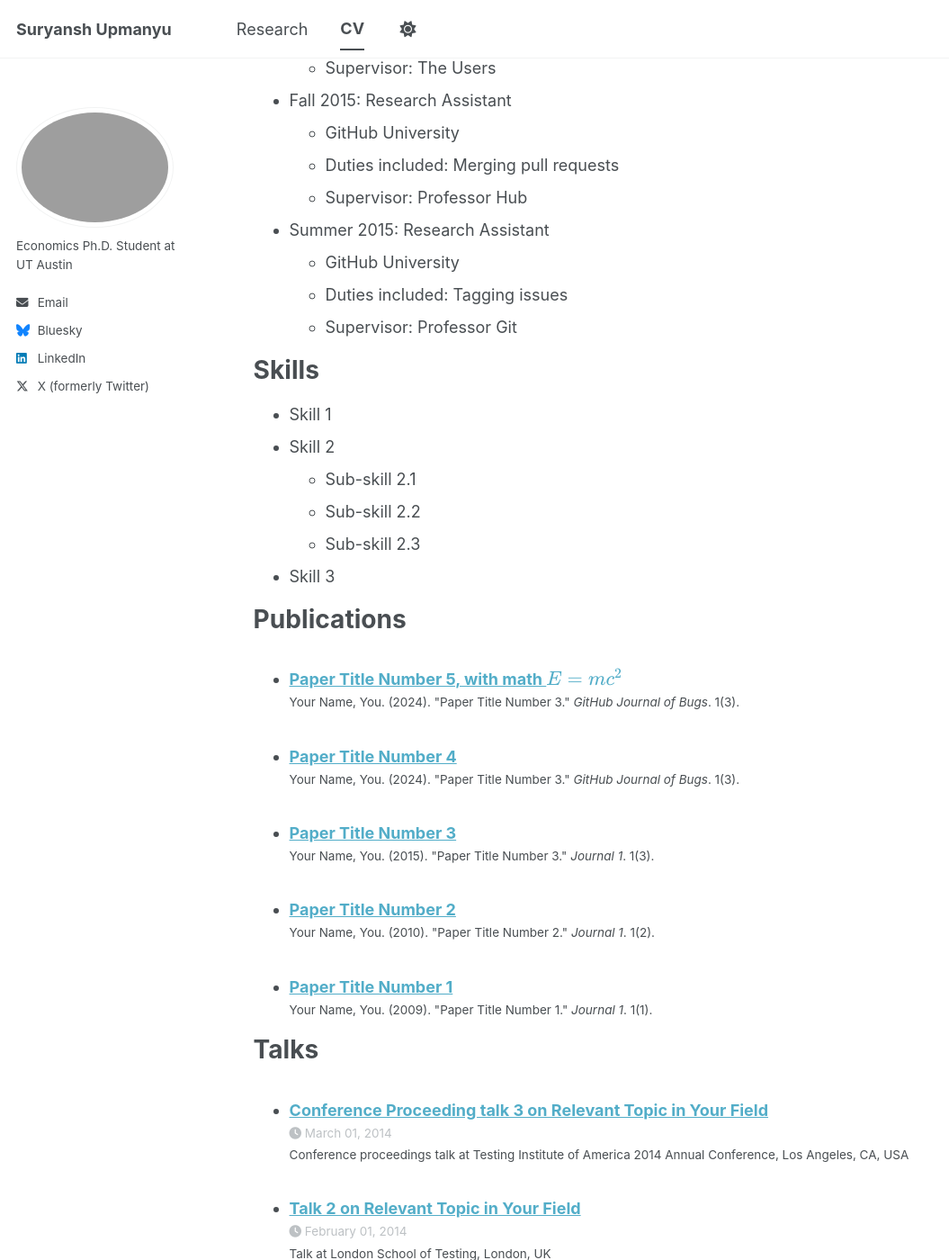
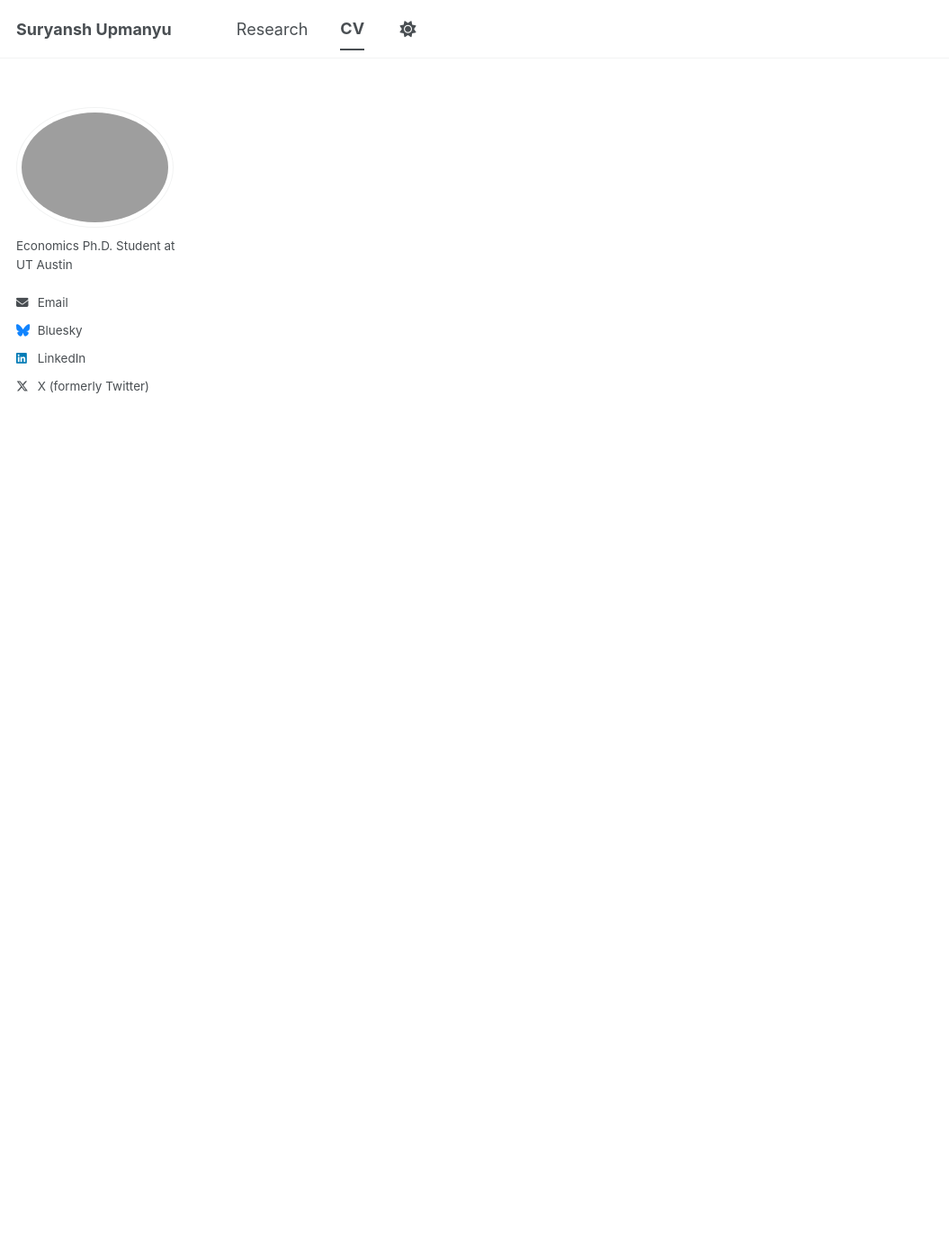
Before and after one commit to upmanyu-suryansh/upmanyu-suryansh.github.io, a Jekyll site: the page built from _pages/cv.md, in a window 1280 px wide and 1400 px high, scrolled down 410 px. Shown: the whole window at 90% size, without its empty margins (0-1055 px from the left). Built offline with Jekyll 4.4.1, drawn with Linux system fonts in a browser that asks for light colours; a script bundle is joined from its source files by our own code; library files that are not in the unit come from our copies; after the commit the page ends 900 px from its top, so only the background shows below that; some of the changed text lies outside the part shown.

Commit message:
Revise CV content and add PDF download link
Removed detailed sections on education, work experience, skills, publications, talks, teaching, and service. Added a link to download the CV in PDF format.

```diff
--- a/_pages/cv.md
+++ b/_pages/cv.md
@@ -9,56 +9,4 @@
 
 {% include base_path %}
 
-Education
-======
-* Ph.D in Version Control Theory, GitHub University, 2018 (expected)
-* M.S. in Jekyll, GitHub University, 2014
-* B.S. in GitHub, GitHub University, 2012
-
-Work experience
-======
-* Spring 2024: Academic Pages Collaborator
-  * GitHub University
-  * Duties includes: Updates and improvements to template
-  * Supervisor: The Users
-
-* Fall 2015: Research Assistant
-  * GitHub University
-  * Duties included: Merging pull requests
-  * Supervisor: Professor Hub
-
-* Summer 2015: Research Assistant
-  * GitHub University
-  * Duties included: Tagging issues
-  * Supervisor: Professor Git
-
-Skills
-======
-* Skill 1
-* Skill 2
-  * Sub-skill 2.1
-  * Sub-skill 2.2
-  * Sub-skill 2.3
-* Skill 3
-
-Publications
-======
-  <ul>{% for post in site.publications reversed %}
-    {% include archive-single-cv.html %}
-  {% endfor %}</ul>
-
-Talks
-======
-  <ul>{% for post in site.talks reversed %}
-    {% include archive-single-talk-cv.html  %}
-  {% endfor %}</ul>
-
-Teaching
-======
-  <ul>{% for post in site.teaching reversed %}
-    {% include archive-single-cv.html %}
-  {% endfor %}</ul>
-
-Service and leadership
-======
-* Currently signed in to 43 different slack teams
+[Download CV (PDF)](/files/cv_april_2026.pdf)
```
